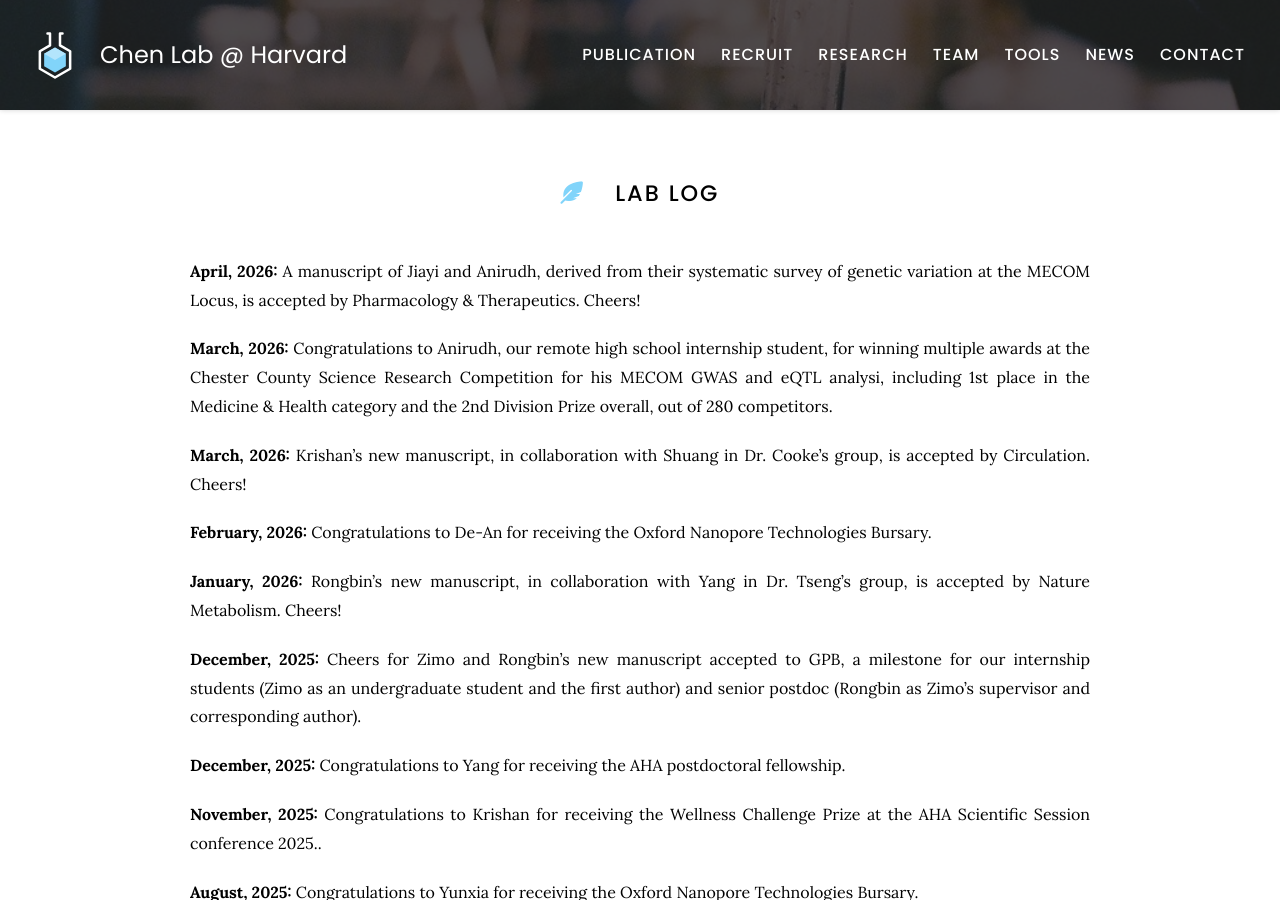
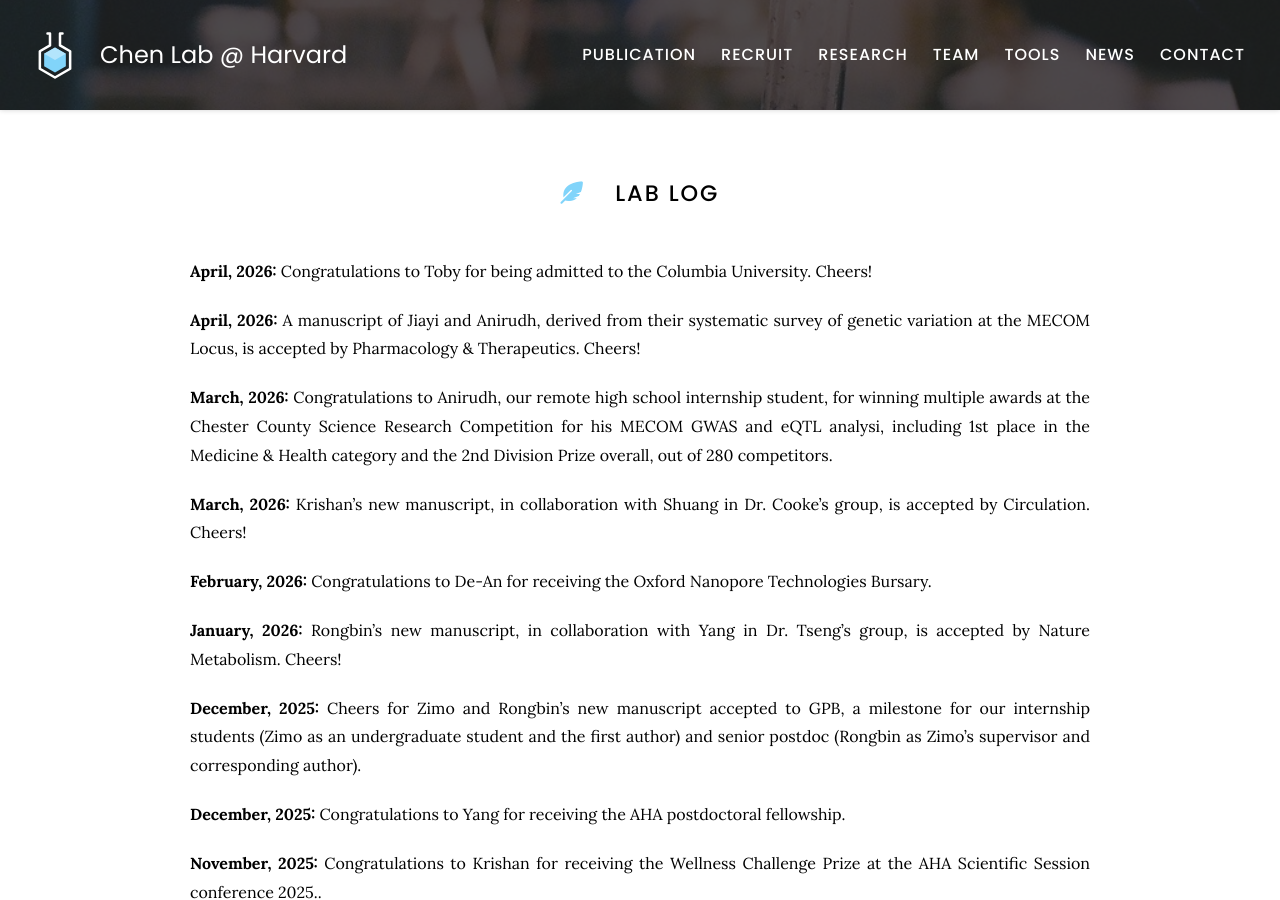
Before and after one commit to kaifuchenlab/kaifuchenlab.github.io, a Jekyll site: the page built from 7.news/index.md, in a window 1280 px wide and 900 px high. Built offline with Jekyll 4.4.1, drawn with Linux system fonts in a browser that asks for light colours.

Commit message:
Update index.md

```diff
--- a/7.news/index.md
+++ b/7.news/index.md
@@ -6,6 +6,9 @@ nav:
 ---
 
 # <i class="fas fa-feather-alt"></i> Lab log
+
+**April, 2026:**
+Congratulations to Toby for being admitted to the Columbia University. Cheers!
 
 **April, 2026:**
 A manuscript of Jiayi and Anirudh, derived from their systematic survey of genetic variation at the MECOM Locus, is accepted by Pharmacology & Therapeutics. Cheers!
```
